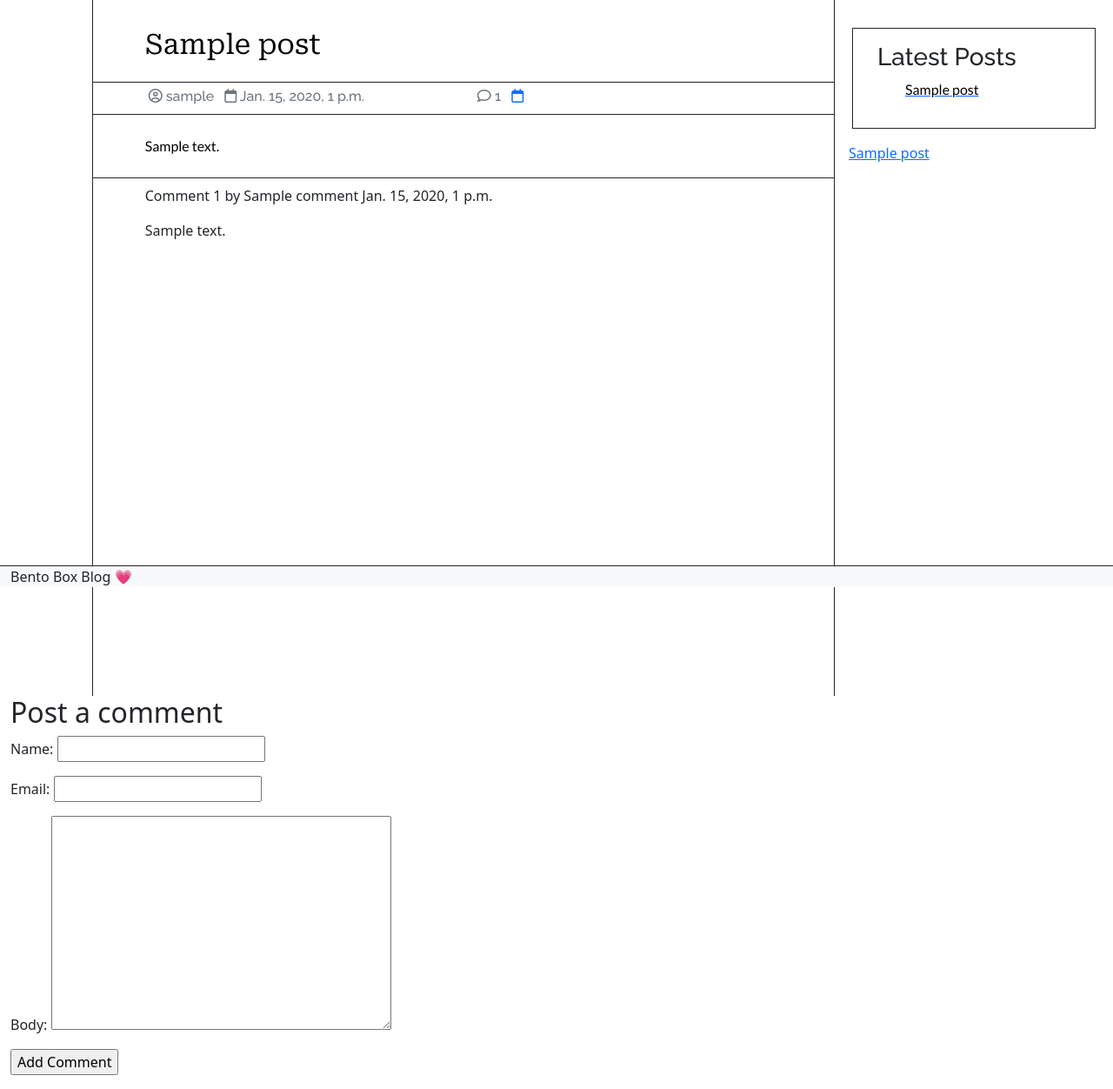
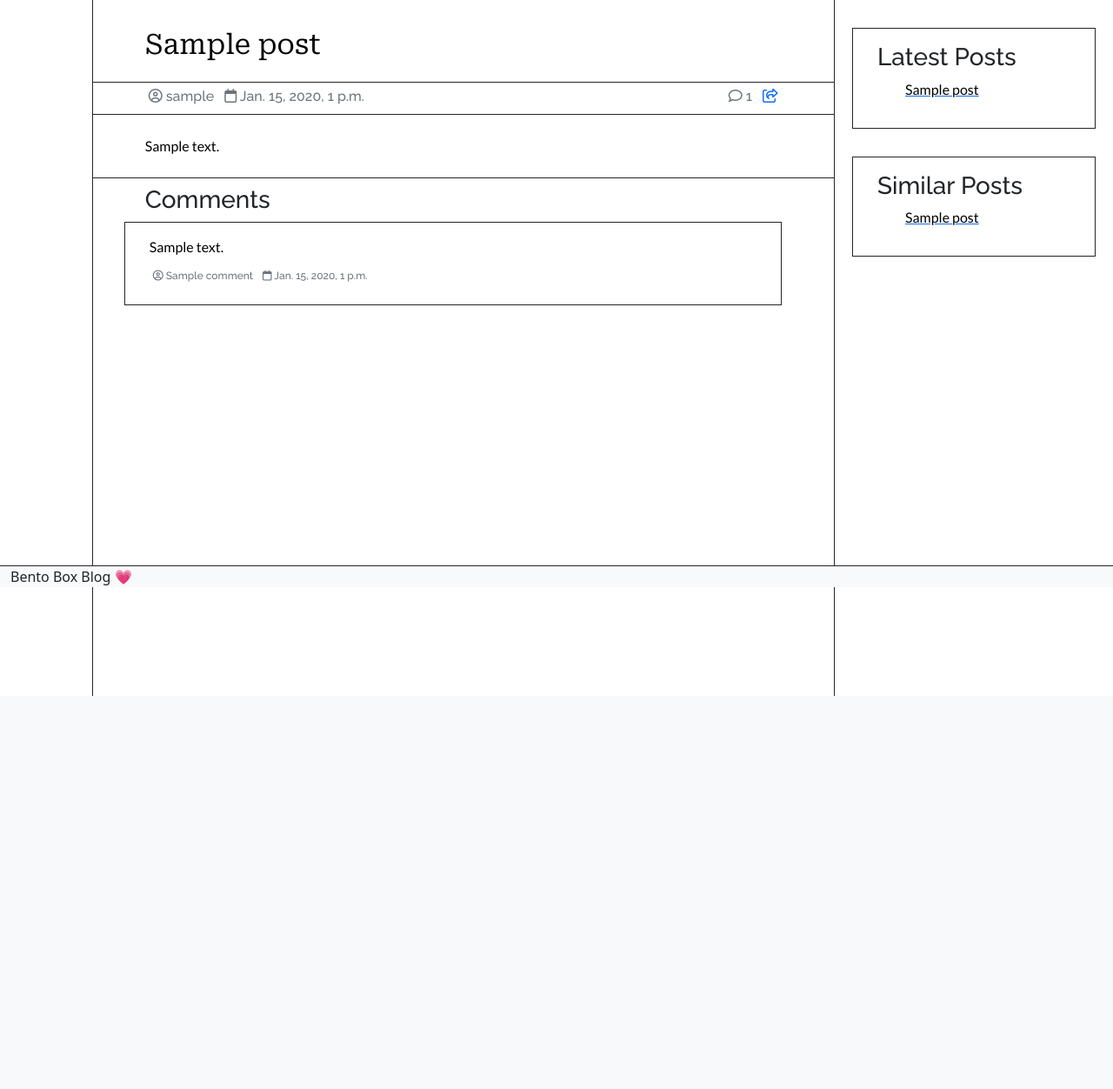
Before and after one commit to thanderoy/Bento-Box-Blog, a Django app: template apps/templates/blog/post/detail.html in a window 1280 px wide. Shown: the part 125-1377 px from the top of the page at 87% size. After the commit the page ends 925 px from the top, so only its background shows below. Run offline with Django 4.2, Linux system fonts and the light colour scheme; tables that the repository leaves empty hold one stand-in row (values such as "Sample post"); the template is opened without the code that fills it: values that come from a table or form of the project are taken from there, most other values are stand-ins (such as "Sample title", 1, 10 or a date in 2020).

Commit message:
UI: Post Detail - 2

```diff
--- a/apps/templates/blog/post/comment_form.html
+++ b/apps/templates/blog/post/comment_form.html
@@ -1,5 +1,4 @@
 <section>
-    <h2>Post a comment</h2>
     <form action="{% url 'blog:post_comment' post.id %}" method="post">
         {{ form.as_p }}
         {% csrf_token %}
--- a/apps/templates/blog/post/detail.html
+++ b/apps/templates/blog/post/detail.html
@@ -21,9 +21,9 @@
                             <span class="m-1"><i class="fa-regular fa-circle-user"></i> {{ post.author }}</span>
                             <span class="m-1"><i class="fa-regular fa-calendar"></i> {{ post.published_at }}</span>
                         </div>
-                        <div class="col card-subtitle text-muted" style="font-family: 'Raleway', sans-serif; color: black;">
+                        <div class="col card-subtitle text-end text-muted" style="font-family: 'Raleway', sans-serif; color: black;">
                             <span class="m-1"><i class="fa-regular fa-comment"></i> {{ comments.count }}</span>
-                            <span class="m-1"><a href="{% url 'blog:post_share' post.id %}"><i class="fa-regular fa-calendar"></i></a></span>
+                            <span class="m-1"><a href="{% url 'blog:post_share' post.id %}"><i class="fa-regular fa-share-from-square"></i></a></span>
                         </div>
                     </div>
                     <div id="Post Body" class="row px-5 py-2" style="font-family: 'Lato', sans-serif; color: black;">
@@ -32,13 +32,22 @@
                         </div>
                     </div>
                     <div id="Post Comments" class="row px-5 py-2 border-top border-dark">
+                        <h3 style="font-family: 'Raleway', sans-serif;">Comments</h3>
+
                         {% for comment in comments %}
-                            <div>
-                                <p>Comment {{ forloop.counter }} by {{ comment.name }} {{ comment.created_at }}</p>
-                                {{ comment.body|linebreaks }}
+
+                            <div class="row flex-column border border-dark p-3">
+                                <div class="col" style="font-family: 'Lato', sans-serif; color: black;">
+                                    {{ comment.body|linebreaks }}
+                                </div>
+                                <div class="col mb-2 card-subtitle text-muted" style="font-family: 'Raleway', sans-serif; color: black; font-size: 12px;">
+                                    <span class="m-1"><i class="fa-regular fa-circle-user"></i> {{ comment.name }}</span>
+                                    <span class="m-1"><i class="fa-regular fa-calendar"></i> {{ comment.created_at }}</span>
+                                </div>
                             </div>
+
                         {% empty %}
-                            <p>There are no comments.</p>
+                            <p style="font-family: 'Lato', sans-serif; color: black;">There are no comments yet.</p>
                         {% endfor %}
                     </div>
                 </div>
@@ -60,12 +69,17 @@
                     </div>
                     <div class="row">
                         <div class="col">
-                            <div id="Similar Posts">
-                                {% for post in similar_posts %}
-                                    <p><a href="{{ post.get_absolute_url }}">{{ post.title }}</a></p>
-                                {% empty %}
-                                    There are no similar posts yet
-                                {% endfor %}
+                            <div id="Similar Posts" class="row border border-dark my-3 m-1 p-3">
+                                <h3 style="font-family: 'Raleway', sans-serif;">Similar Posts</h3>
+                                <div>
+                                    <ul style="font-family: 'Lato', sans-serif; list-style:none;">
+                                        {% for post in similar_posts %}
+                                            <li><a href="{{ post.get_absolute_url }}"><p style=" color: black;">{{ post.title }}</p></a></li>
+                                        {% empty %}
+                                            There are no similar posts yet
+                                        {% endfor %}
+                                    </ul>
+                                </div>
                             </div>
                         </div>
                     </div>
@@ -79,14 +93,8 @@
 
 
 
-
-
-<section>
-
-</section>
-
-<section>
+<!-- <section>
     {% include "blog/post/comment_form.html" %}
-</section>
+</section> -->
 
 {% endblock content %}
--- a/apps/templates/blog/post/latest_posts.html
+++ b/apps/templates/blog/post/latest_posts.html
@@ -1,7 +1,7 @@
-<section>
+<div>
     <ul>
         {% for post in latest_posts %}
-            <li style="font-family: 'Lato', sans-serif; list-style:none;"><a href="{{ post.get_absolute_url }}"><p  style=" color: black;">{{ post.title }}</p></a></li>
+            <li style="font-family: 'Lato', sans-serif; list-style:none;"><a href="{{ post.get_absolute_url }}"><p style=" color: black;">{{ post.title }}</p></a></li>
         {% endfor %}
     </ul>
-</section>
+</div>
--- a/apps/templates/blog/post/list.html
+++ b/apps/templates/blog/post/list.html
@@ -109,12 +109,12 @@
                     </div>
                     <div class="row">
                         <div class="col">
-                            <div id="PopularPosts" class="row border border-dark my-3 m-1 p-3">
+                            <div id="Popular Posts" class="row border border-dark my-3 m-1 p-3">
                                 <h3 style="font-family: 'Raleway', sans-serif;">Popular Posts</h3>
                                 {% get_most_commented_posts as popular_posts %}
                                 <ul>
                                     {% for post in popular_posts %}
-                                        <li style="font-family: 'Lato', sans-serif; list-style:none;"><a href="{{ post.get_absolute_url }}"><p  style=" color: black;">{{ post.title }}</p></a></li>
+                                        <li style="font-family: 'Lato', sans-serif; list-style:none; color: black;"><a href="{{ post.get_absolute_url }}">{{ post.title }}</a></li>
                                     {% endfor %}
                                 </ul>
                             </div>
```
